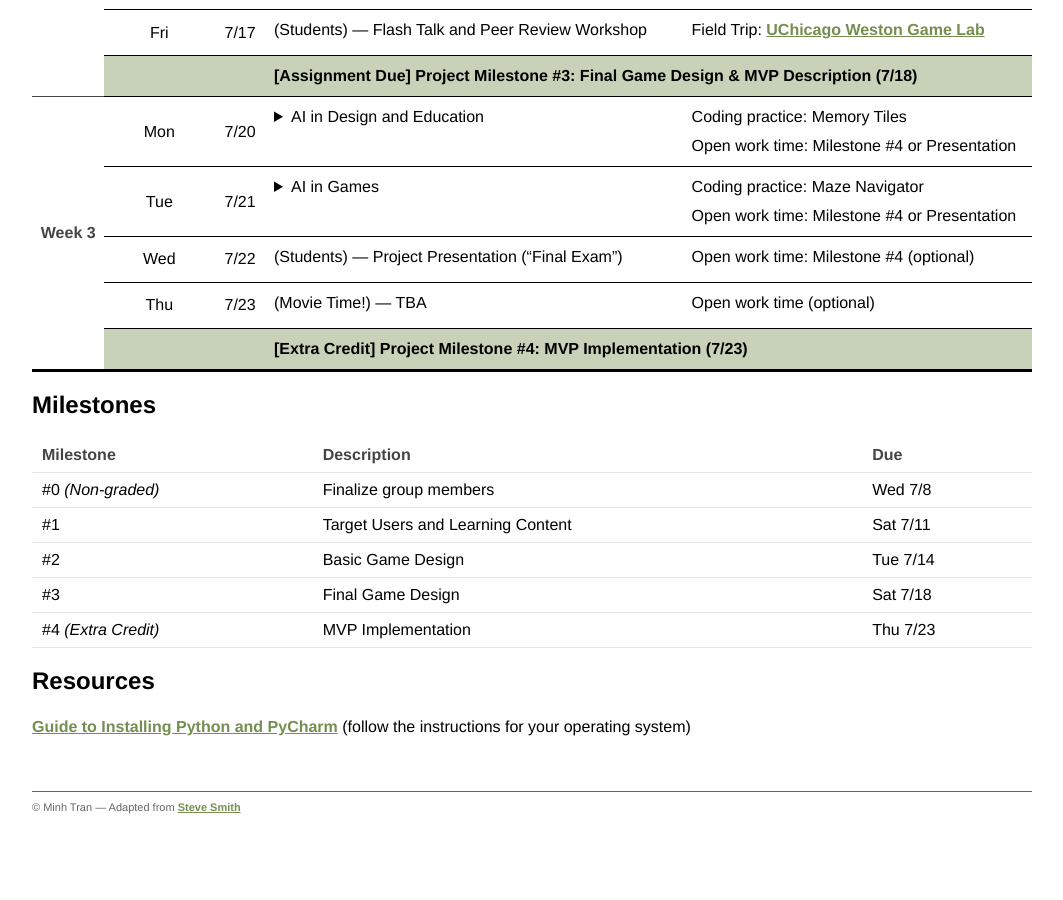
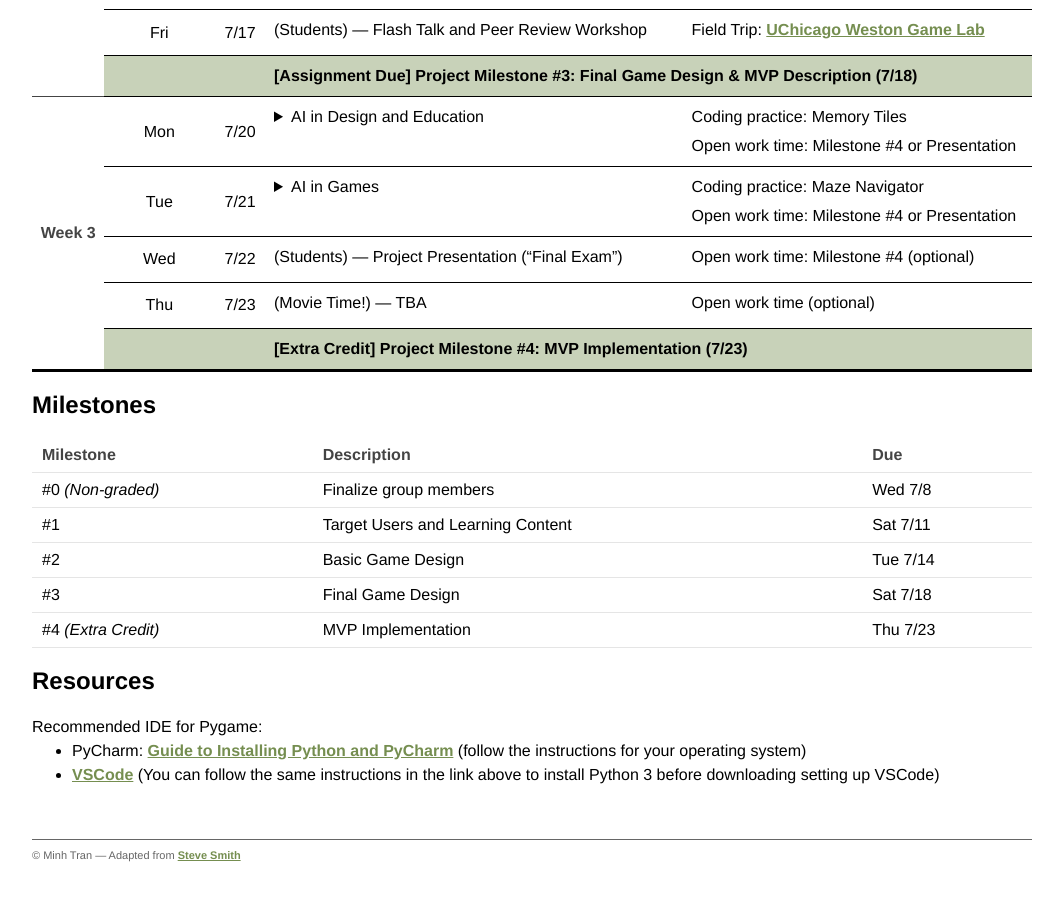
Before and after one commit to ngminhtran/ngminhtran.github.io, a Jekyll site: the page built from teaching/cgl/index.md, in a window 1280 px wide and 900 px high, scrolled down 1629 px. Shown: the whole window, without its empty margins (108-1171 px from the left). Built offline with Jekyll 4.4.1, drawn with Linux system fonts in a browser that asks for light colours; before the commit the page ends 2481 px from its top, so only the background shows below that.

Commit message:
updated resources, added slides

```diff
--- a/teaching/cgl/index.md
+++ b/teaching/cgl/index.md
@@ -47,4 +47,6 @@ Welcome to Computer Games For Learning!
 
 ## Resources
 
-[Guide to Installing Python and PyCharm](https://web.stanford.edu/class/archive/cs/cs106a/cs106a.1268/resources/pycharm.html) (follow the instructions for your operating system)
+Recommended IDE for Pygame:
+- PyCharm: [Guide to Installing Python and PyCharm](https://web.stanford.edu/class/archive/cs/cs106a/cs106a.1268/resources/pycharm.html) (follow the instructions for your operating system)
+- [VSCode](https://code.visualstudio.com/) (You can follow the same instructions in the link above to install Python 3 before downloading setting up VSCode)
```
Also changed, not shown: 3 other files.
